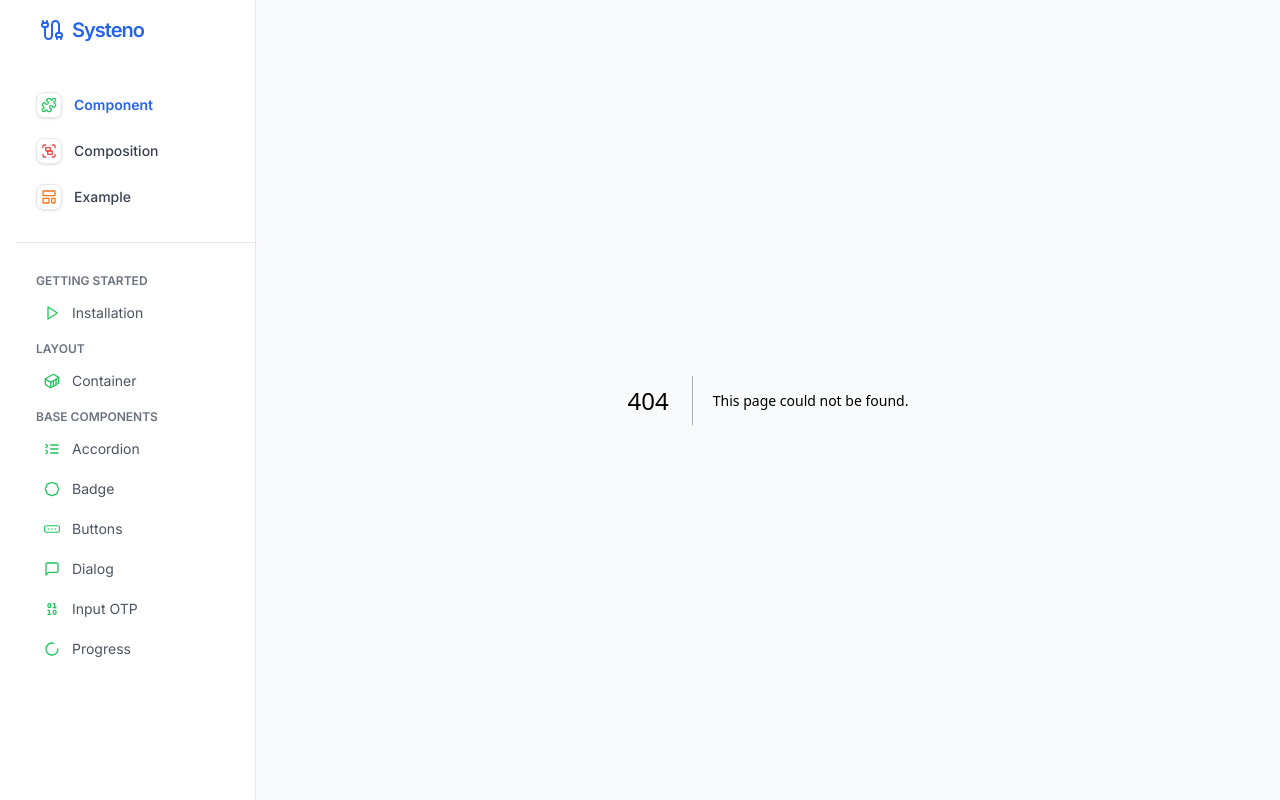
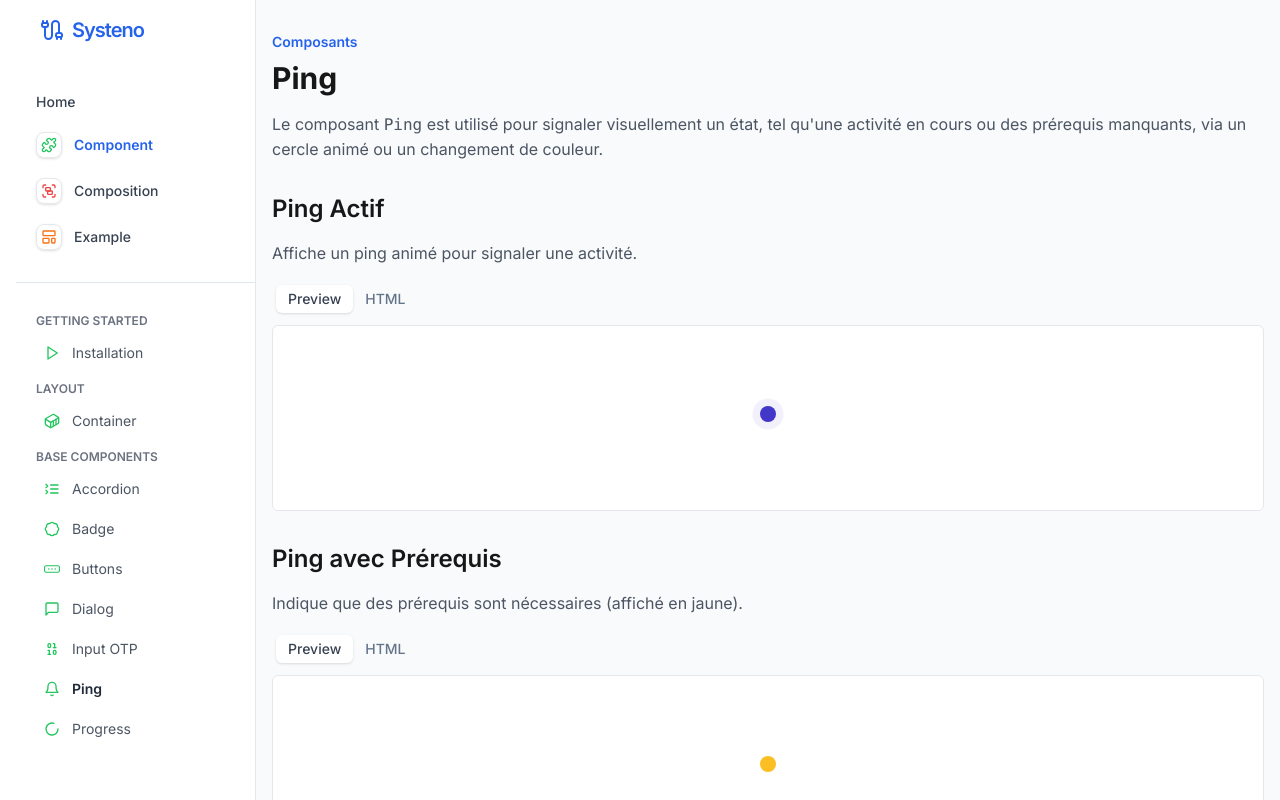
Before and after one commit to thomas1Gaillot/design-system, a Next.js app: page /component/ping in a window 1280 px wide. Before the commit this address had no page. Built offline with nearby package versions, Linux system fonts and the light colour scheme.

Commit message:
add pings and timeline using pings

```diff
--- a/app/component/components-sidebar-content.tsx
+++ b/app/component/components-sidebar-content.tsx
@@ -1,6 +1,6 @@
 import Link from 'next/link'
 import {
-    BadgeIcon, BinaryIcon,
+    BadgeIcon, BellIcon, BinaryIcon,
     BookTypeIcon,
     ContainerIcon,
     ImageIcon,
@@ -129,7 +129,15 @@ export default function ComponentsSideBarContent() {
                         )}>Input OTP</span>
                     </Link>
                 </li>
-
+                <li>
+                    <Link href="/component/ping"
+                          className="flex items-center space-x-3 p-2 rounded-lg hover:bg-gray-50">
+                        <BellIcon className="h-4 w-4 text-green-500"/>
+                        <span className={cn("text-sm font-normal text-gray-600",
+                            pathName.includes("/component/ping") && "font-semibold text-gray-800"
+                        )}>Ping</span>
+                    </Link>
+                </li>
                 <li>
                     <Link href="/component/progress"
                           className="flex items-center space-x-3 p-2 rounded-lg hover:bg-gray-50">
--- /dev/null
+++ b/app/component/ping/page.tsx
@@ -0,0 +1,89 @@
+import Section from "@/app/component/section";
+import Ping from "@/components/ui/ping";
+
+// Exemple de données pour différentes configurations du composant Ping
+const pingExamples = [
+    {
+        title: "Ping Actif",
+        description: "Affiche un ping animé pour signaler une activité.",
+        pingActive: true,
+        isActive: true,
+        hasPrerequisite: false,
+    },
+    {
+        title: "Ping avec Prérequis",
+        description: "Indique que des prérequis sont nécessaires (affiché en jaune).",
+        pingActive: false,
+        isActive: true,
+        hasPrerequisite: true,
+    },
+    {
+        title: "Inactif",
+        description: "Affichage de l'icône inactif avec une faible opacité.",
+        pingActive: false,
+        isActive: false,
+        hasPrerequisite: false,
+    },
+    {
+        title: "Actif sans Ping",
+        description: "L'élément est actif, mais sans animation de ping.",
+        pingActive: false,
+        isActive: true,
+        hasPrerequisite: false,
+    },
+];
+
+export default function Page() {
+    return (
+        <div className="container mx-auto px-4 py-8">
+            <h2 className="text-sm font-semibold text-blue-600 mb-2">Composants</h2>
+            <h1 className="text-3xl font-bold mb-4">Ping</h1>
+            <p className="text-gray-600 mb-8">
+                Le composant <code>Ping</code> est utilisé pour signaler visuellement un état, tel qu'une activité en cours ou
+                des prérequis manquants, via un cercle animé ou un changement de couleur.
+            </p>
+
+            {/* Exemple de présentation du composant Ping */}
+            {pingExamples.map((example, index) => (
+                <Section
+                    key={index}
+                    title={example.title}
+                    description={example.description}
+                    previewContent={
+                        <div className="flex items-center gap-4">
+                            <Ping
+                                pingActive={example.pingActive}
+                                isActive={example.isActive}
+                                hasPrerequisite={example.hasPrerequisite}
+                            />
+                        </div>
+                    }
+                    htmlContent={`<Ping pingActive={${example.pingActive}} isActive={${example.isActive}} hasPrerequisite={${example.hasPrerequisite}} />`}
+                />
+            ))}
+
+            <Section
+                title="Explication du Composant"
+                description="Voici une explication détaillée sur le fonctionnement du composant Ping."
+                previewContent={
+                    <p className="text-gray-600">
+                        Le composant <code>Ping</code> prend trois propriétés principales :
+                        <ul className="list-disc ml-6 mt-2">
+                            <li>
+                                <strong>pingActive</strong> : Si vrai, un cercle animé "ping" sera affiché pour indiquer une activité.
+                            </li>
+                            <li>
+                                <strong>isActive</strong> : Indique si l'élément est actif, affectant sa couleur.
+                            </li>
+                            <li>
+                                <strong>hasPrerequisite</strong> : Si vrai, le cercle devient jaune pour signaler qu'il y a des
+                                prérequis manquants ou nécessaires.
+                            </li>
+                        </ul>
+                    </p>
+                }
+                htmlContent={`<Ping pingActive={false} isActive={true} hasPrerequisite={true} />`}
+            />
+        </div>
+    );
+}
--- a/app/main-layout.tsx
+++ b/app/main-layout.tsx
@@ -35,7 +35,7 @@ export default function MainLayout({
             </header>
 
             <div className="flex-1 flex overflow-hidden">
-                <aside className="hidden lg:flex lg:flex-shrink-0">
+                <aside className="hidden lg:flex lg:flex-shrink-0 overflow-y-auto max-h-screen">
                     <div className="w-64 flex flex-col">
                         <div
                             className="flex-1 flex flex-col min-h-0 border-r border-gray-200 bg-white dark:bg-neutral-800 dark:border-neutral-700">
@@ -44,7 +44,7 @@ export default function MainLayout({
                     </div>
                 </aside>
 
-                <main className="flex-1 overflow-auto bg-gray-50 dark:bg-neutral-900">
+                <main className="flex-1 overflow-auto bg-gray-50 dark:bg-neutral-900 max-h-screen">
                     {children}
                 </main>
             </div>
--- a/app/page.tsx
+++ b/app/page.tsx
@@ -1,14 +1,10 @@
 "use client"
 
-import {useEffect} from 'react'
 import {useRouter} from "next/navigation";
 
 export default function Component() {
     const router = useRouter()
-    useEffect(() => {
-        router.push('/component/button')
-    }, []);
     return (
-        <></>
+        <>Home Page</>
     )
 }
--- a/app/sidebar-content.tsx
+++ b/app/sidebar-content.tsx
@@ -18,6 +18,15 @@ export default function SidebarContent() {
             </div>
             <nav className="my-6">
                 <ul className="space-y-1 px-3">
+                    <li>
+                        <Link href="/"
+                              className={cn("flex items-center space-x-3 p-2 rounded-lg hover:bg-gray-50")}>
+                            <span
+                                className={cn("text-sm text-primary",
+                                    pathName === '/' ? 'text-primary  font-semibold' : 'text-gray-700 font-medium')}>
+                                Home</span>
+                        </Link>
+                    </li>
                     <li>
                         <Link href="/component/button"
                               className={cn("flex items-center space-x-3 p-2 rounded-lg hover:bg-gray-50")}>
--- /dev/null
+++ b/components/ui/ping.tsx
@@ -0,0 +1,37 @@
+import { cn } from "@/lib/utils";
+
+interface PingProps {
+    pingActive: boolean;
+    isActive: boolean;
+    hasPrerequisite: boolean;
+}
+
+export default function Ping({ pingActive, isActive, hasPrerequisite }: PingProps) {
+    const baseSize = 'w-4 h-4 min-h-4 min-w-4'; // taille de base
+    const inactiveSize = 'w-3 h-3 min-w-3 min-h-3'; // taille quand inactif
+    const baseRounded = 'rounded-full mb-2';
+
+    const activeBgColor = hasPrerequisite ? 'bg-amber-400' : 'bg-indigo-700';
+    const inactiveBgColor = 'bg-gray-500 opacity-60';
+
+    return pingActive || hasPrerequisite ? (
+        <div className={cn(baseSize, activeBgColor, baseRounded)}>
+            <div
+                className={cn(
+                    baseSize,
+                    baseRounded,
+                    'animate-ping',
+                    pingActive ? activeBgColor : 'hidden'
+                )}
+            ></div>
+        </div>
+    ) : (
+        <div
+            className={cn(
+                inactiveSize,
+                isActive ? 'bg-indigo-700' : inactiveBgColor,
+                'rounded-full'
+            )}
+        ></div>
+    );
+}
--- a/compositions/TimelineStep.tsx
+++ b/compositions/TimelineStep.tsx
@@ -1,6 +1,7 @@
 import { cn } from '@/lib/utils';
 import { Badge } from '@/components/ui/badge';
 import { CheckIcon } from 'lucide-react';
+import Ping from "@/components/ui/ping";
 
 export interface TimelineStepType {
     title: string;
@@ -20,30 +21,7 @@ export default function TimelineStep({ step, index }: { step: TimelineStepType;
     return (
         <div key={index} className={cn('flex h-max')}>
             <div className={'flex flex-col  mt-1 items-center mr-4'}>
-                {step.ping || prerequisTodo ? (
-                    <div
-                        className={cn(
-                            'w-4 h-4 min-h-4 bg-indigo-700 rounded-full mb-2',
-                            prerequisTodo && 'bg-amber-400 w-4 h-4 min-h-4',
-                        )}
-                    >
-                        <div
-                            className={cn(
-                                'animate-ping  rounded-full mb-2',
-                                step.ping && 'visible bg-indigo-700 w-4 h-4 min-h-4 ',
-                                prerequisTodo && 'bg-amber-400  w-4 h-4 min-h-4',
-                                !step.ping && 'hidden',
-                            )}
-                        ></div>
-                    </div>
-                ) : (
-                    <div
-                        className={cn(
-                            ' opacity-60 w-3 h-3 min-w-3 min-h-3 bg-gray-500 rounded-full',
-                            step.active && 'bg-indigo-700',
-                        )}
-                    ></div>
-                )}
+                {<Ping pingActive={step.ping} isActive={!!step.active} hasPrerequisite={prerequisTodo}/>}
                 <div className="h-full w-0.5 bg-gray-200  mt-2"></div>
             </div>
             <div className={' pb-6'}>
```
